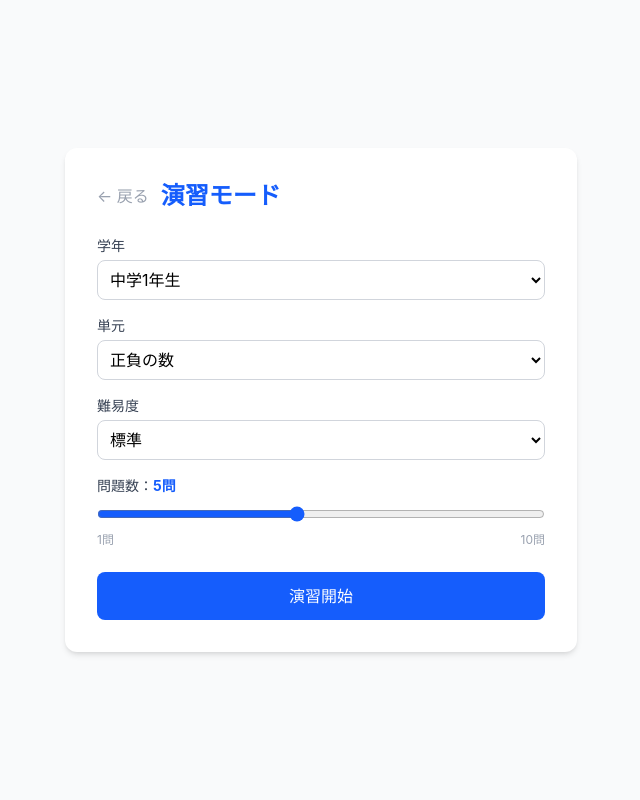
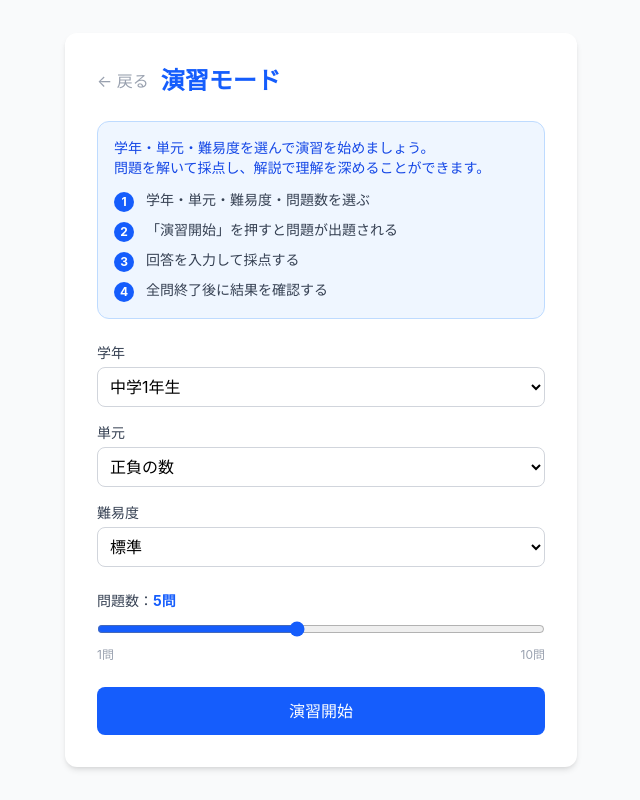
Before and after one commit to takahiro44/Math-App, a React (Vite) app in the folder frontend/: page /practice in a window 1280 px wide. Shown: the whole page, without its empty margins (319-959 px from the left). Built offline with nearby package versions, Linux system fonts and the light colour scheme.

Commit message:
refactor: 演習・プリントモードのUI統一とコンポーネント整理、モード説明を追加

```diff
--- /dev/null
+++ b/frontend/src/components/ModeDescription.tsx
@@ -0,0 +1,47 @@
+import type { ReactNode } from 'react'
+
+type Step = {
+  number: number
+  text: string
+}
+
+type Props = {
+  description: ReactNode  // string から ReactNode に変更
+  steps: Step[]
+  color: 'blue' | 'purple'
+}
+
+function ModeDescription({ description, steps, color }: Props) {
+  const colorClass = {
+    blue: {
+      bg: 'bg-blue-50',
+      border: 'border-blue-200',
+      badge: 'bg-blue-600',
+      text: 'text-blue-700',
+    },
+    purple: {
+      bg: 'bg-purple-50',
+      border: 'border-purple-200',
+      badge: 'bg-purple-600',
+      text: 'text-purple-700',
+    },
+  }[color]
+
+  return (
+    <div className={`${colorClass.bg} border ${colorClass.border} rounded-xl p-4 mb-6`}>
+      <p className={`text-sm ${colorClass.text} mb-3`}>{description}</p>
+      <div className="space-y-2">
+        {steps.map((step) => (
+          <div key={step.number} className="flex items-start gap-3">
+            <span className={`${colorClass.badge} text-white text-xs font-bold rounded-full w-5 h-5 flex items-center justify-center flex-shrink-0 mt-0.5`}>
+              {step.number}
+            </span>
+            <p className="text-sm text-gray-700">{step.text}</p>
+          </div>
+        ))}
+      </div>
+    </div>
+  )
+}
+
+export default ModeDescription
--- a/frontend/src/components/PrintForm.tsx
+++ b/frontend/src/components/PrintForm.tsx
@@ -1,7 +1,4 @@
 type Props = {
-  grade: string
-  unit: string
-  difficulty: string
   loading: boolean
   numQuestions: number
   onNumQuestionsChange: (num: number) => void
@@ -9,26 +6,13 @@ type Props = {
 }
 
 function PrintForm({
-  grade,
-  unit,
-  difficulty,
   loading,
   numQuestions,
   onNumQuestionsChange,
   onSubmit,
 }: Props) {
-  const difficultyLabel =
-    difficulty === 'easy' ? 'やさしい' :
-    difficulty === 'normal' ? '標準' : '難しい'
-
   return (
-    <div className="mt-8">
-      <h2 className="text-lg font-bold text-gray-700 mb-4">
-        問題プリントを作成する
-      </h2>
-      <p className="text-sm text-gray-500 mb-4">
-        中学{grade}年生 / {unit} / {difficultyLabel}
-      </p>
+    <div className="mt-6">
       <div className="mb-4">
         <label className="block text-sm font-medium text-gray-700 mb-2">
           問題数：<span className="text-purple-600 font-bold">{numQuestions}問</span>
--- a/frontend/src/pages/Practice.tsx
+++ b/frontend/src/pages/Practice.tsx
@@ -5,6 +5,8 @@ import QuestionDisplay from '../components/QuestionDisplay'
 import AnswerForm from '../components/AnswerForm'
 import GradingResult from '../components/GradingResult'
 import AnswerReview from '../components/AnswerReview'
+import QuestionForm from '../components/QuestionForm'
+import ModeDescription from '../components/ModeDescription'
 
 type Question = {
   question: string
@@ -134,47 +136,29 @@ function Practice() {
               <h1 className="text-2xl font-bold text-blue-600">演習モード</h1>
             </div>
 
-            <div className="mb-4">
-              <label className="block text-sm font-medium text-gray-700 mb-1">学年</label>
-              <select
-                className="w-full border border-gray-300 rounded-lg p-2"
-                value={grade}
-                onChange={(e) => {
-                  setGrade(e.target.value)
-                  setUnit(mathUnits[e.target.value][0])
-                }}
-              >
-                <option value="1">中学1年生</option>
-                <option value="2">中学2年生</option>
-                <option value="3">中学3年生</option>
-              </select>
-            </div>
-
-            <div className="mb-4">
-              <label className="block text-sm font-medium text-gray-700 mb-1">単元</label>
-              <select
-                className="w-full border border-gray-300 rounded-lg p-2"
-                value={unit}
-                onChange={(e) => setUnit(e.target.value)}
-              >
-                {mathUnits[grade].map((u) => (
-                  <option key={u} value={u}>{u}</option>
-                ))}
-              </select>
-            </div>
-
-            <div className="mb-4">
-              <label className="block text-sm font-medium text-gray-700 mb-1">難易度</label>
-              <select
-                className="w-full border border-gray-300 rounded-lg p-2"
-                value={difficulty}
-                onChange={(e) => setDifficulty(e.target.value)}
-              >
-                <option value="easy">やさしい</option>
-                <option value="normal">標準</option>
-                <option value="hard">難しい</option>
-              </select>
-            </div>
+            <ModeDescription
+              description={
+                <>
+                  <p>学年・単元・難易度を選んで演習を始めましょう。</p>
+                  <p>問題を解いて採点し、解説で理解を深めることができます。</p>
+                </>
+              }
+              steps={[
+                { number: 1, text: '学年・単元・難易度・問題数を選ぶ' },
+                { number: 2, text: '「演習開始」を押すと問題が出題される' },
+                { number: 3, text: '回答を入力して採点する' },
+                { number: 4, text: '全問終了後に結果を確認する' },
+              ]}
+              color="blue"
+            />
+            <QuestionForm
+              grade={grade}
+              unit={unit}
+              difficulty={difficulty}
+              onGradeChange={setGrade}
+              onUnitChange={setUnit}
+              onDifficultyChange={setDifficulty}
+            />
 
             <div className="mb-6">
               <label className="block text-sm font-medium text-gray-700 mb-2">
--- a/frontend/src/pages/Print.tsx
+++ b/frontend/src/pages/Print.tsx
@@ -4,6 +4,7 @@ import { mathUnits } from '../mathUnits'
 import QuestionForm from '../components/QuestionForm'
 import PrintForm from '../components/PrintForm'
 import PrintPreview from '../components/PrintPreview'
+import ModeDescription from '../components/ModeDescription'
 
 type QuestionItem = {
   question: string
@@ -56,6 +57,21 @@ function Print() {
           </button>
           <h1 className="text-2xl font-bold text-purple-600">プリント作成モード</h1>
         </div>
+        <ModeDescription
+          description={
+                <>
+                  <p>学年・単元・難易度と問題数を選んで、問題プリントを作成できます。</p>
+                  <p>解答・解説のプリントも作成できます。</p>
+                </>
+              }
+          steps={[
+            { number: 1, text: '学年・単元・難易度を選ぶ' },
+            { number: 2, text: '問題数をスライダーで選ぶ' },
+            { number: 3, text: '「プリントを作成する」を押す' },
+            { number: 4, text: '問題用紙・解答解説を印刷する' },
+          ]}
+          color="purple"
+        />
         <QuestionForm
           grade={grade}
           unit={unit}
@@ -65,9 +81,6 @@ function Print() {
           onDifficultyChange={setDifficulty}
         />
         <PrintForm
-          grade={grade}
-          unit={unit}
-          difficulty={difficulty}
           loading={printLoading}
           numQuestions={numQuestions}
           onNumQuestionsChange={setNumQuestions}
```
Lines whose indentation alone changed are shown as unchanged.
